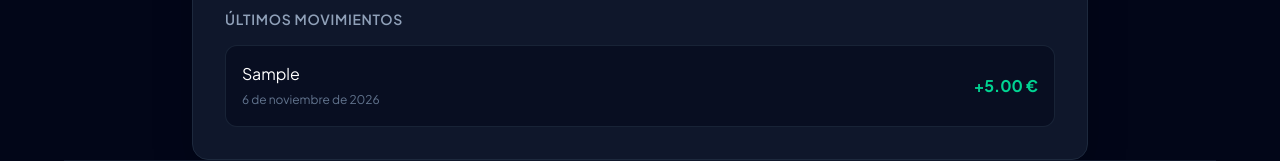
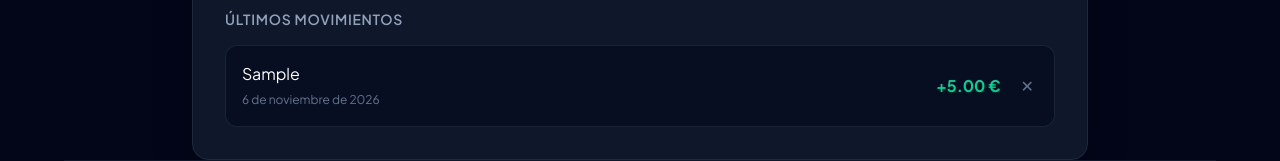
Before and after one commit to 0342ggn-web/QuickPulse, a Next.js app: page / in a window 1280 px wide. Both pictures are taken after typing "Sample", "5" into the empty fields and a click on the button "Añadir a la lista". Shown: the part 685-846 px from the top of the page. Built offline with nearby package versions, Linux system fonts and the light colour scheme.

Commit message:
Añadir boton de eliminar movimientos

```diff
--- a/app/page.tsx
+++ b/app/page.tsx
@@ -33,6 +33,11 @@ export default function Home() {
     setTransactions([newTransaction, ...transactions]);
     setInputText('');
     setInputAmount('');
+  };
+
+  // Función para borrar un movimiento por su ID
+  const handleDeleteTransaction = (id: number) => {
+    setTransactions(transactions.filter((t) => t.id !== id));
   };
 
   return (
@@ -122,7 +127,7 @@ export default function Home() {
             </button>
           </form>
 
-          {/* Lista de Últimos Movimientos */}
+          {/* Lista de Últimos Movimientos con Botón de Borrado */}
           <h4 className="text-sm font-semibold text-slate-400 uppercase tracking-wider mb-4">Últimos Movimientos</h4>
           <div className="space-y-3">
             {transactions.length === 0 ? (
@@ -134,8 +139,17 @@ export default function Home() {
                     <div className="font-medium text-white">{t.text}</div>
                     <span className="text-xs text-slate-500">{t.date}</span>
                   </div>
-                  <div className={`font-bold ${t.amount >= 0 ? 'text-emerald-400' : 'text-rose-400'}`}>
-                    {t.amount > 0 ? `+${t.amount.toFixed(2)} €` : `${t.amount.toFixed(2)} €`}
+                  <div className="flex items-center gap-4">
+                    <div className={`font-bold ${t.amount >= 0 ? 'text-emerald-400' : 'text-rose-400'}`}>
+                      {t.amount > 0 ? `+${t.amount.toFixed(2)} €` : `${t.amount.toFixed(2)} €`}
+                    </div>
+                    <button
+                      onClick={() => handleDeleteTransaction(t.id)}
+                      className="text-slate-500 hover:text-rose-400 transition-colors p-1"
+                      title="Eliminar movimiento"
+                    >
+                      ✕
+                    </button>
                   </div>
                 </div>
               ))
```
